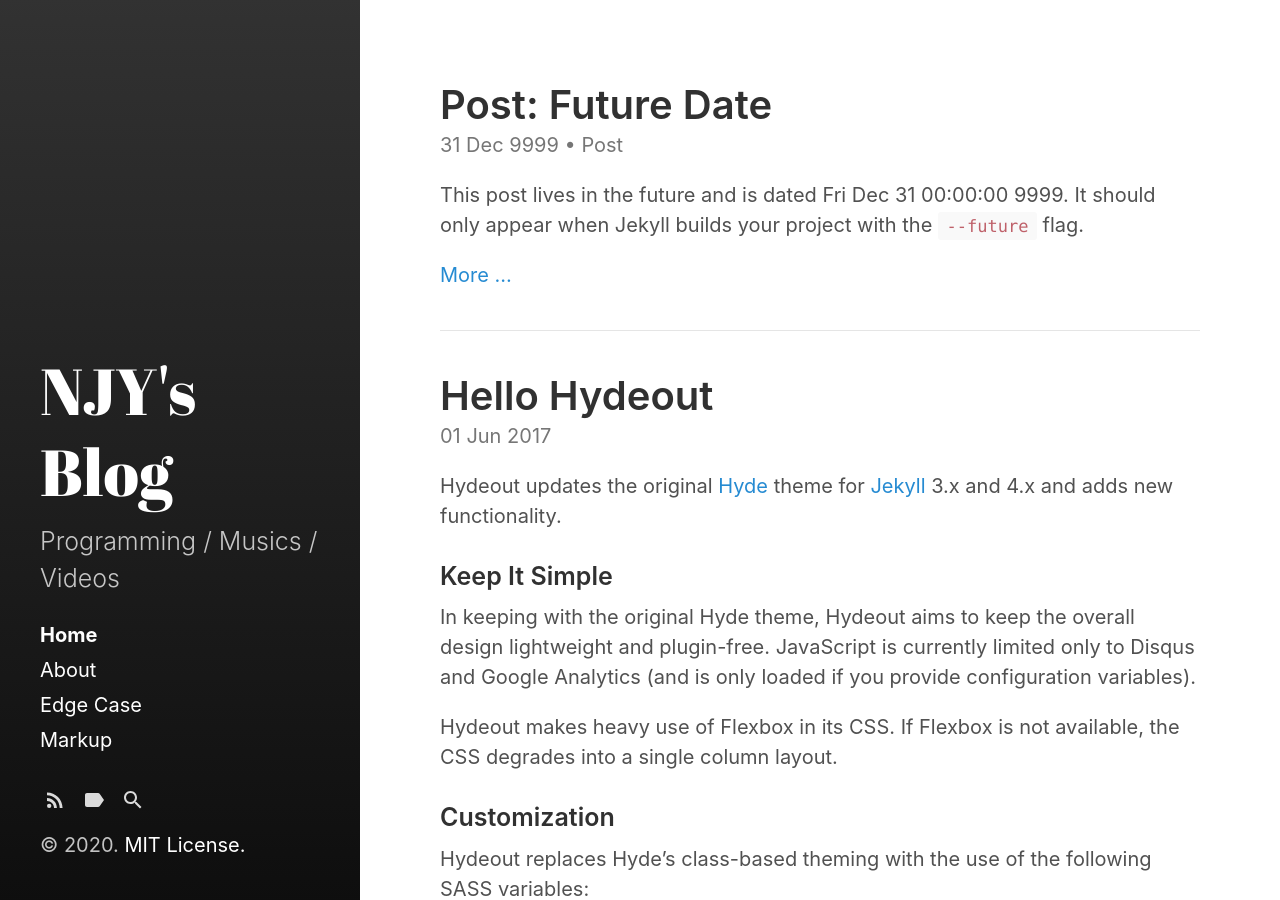
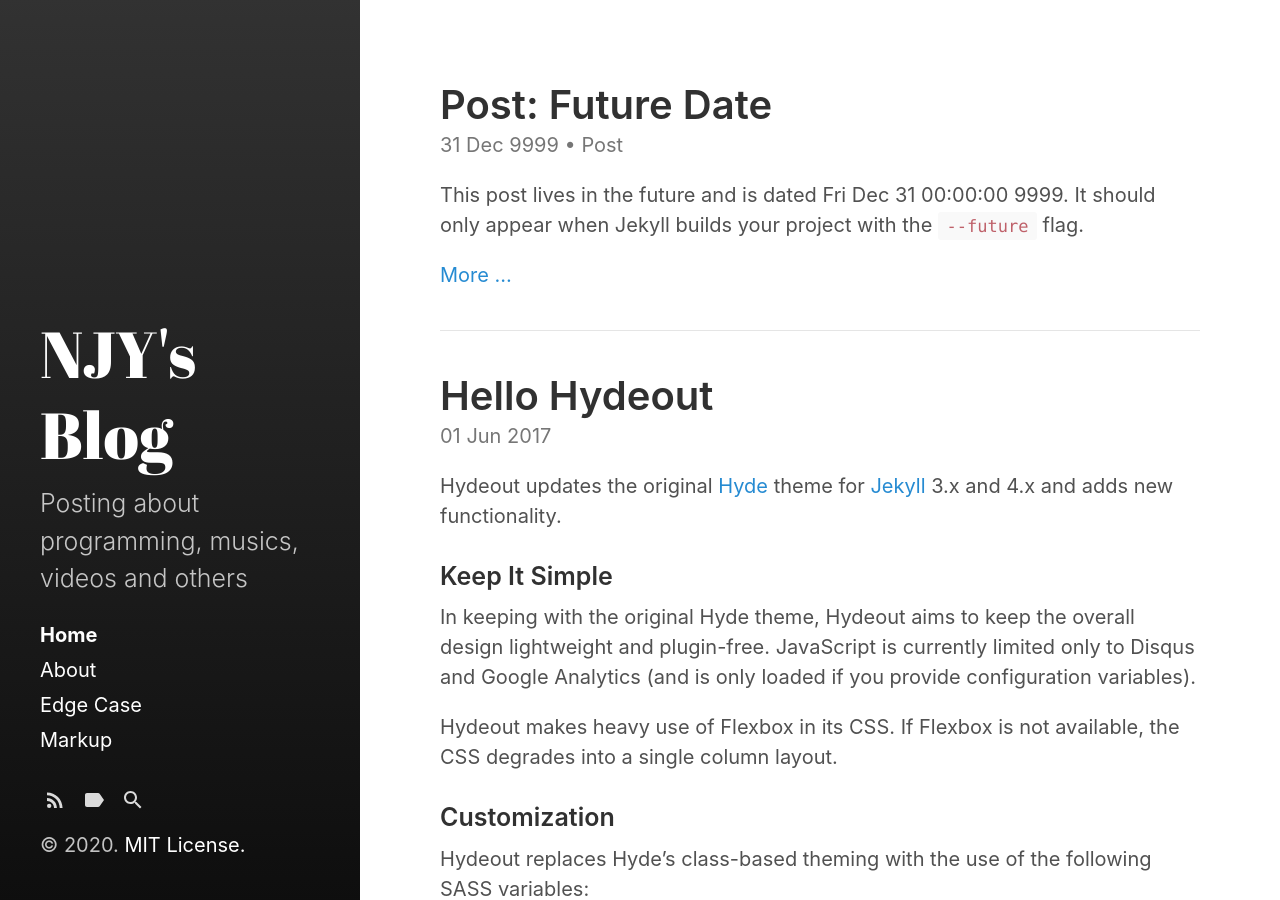
Before and after one commit to jynah92/jynah92.github.io, a Jekyll site: the page built from index.html, in a window 1280 px wide and 900 px high. Built offline with Jekyll 4.4.1, drawn with Linux system fonts in a browser that asks for light colours; the list of posts is cut into pages by our own code.

Commit message:
Update _config.yml

```diff
--- a/_config.yml
+++ b/_config.yml
@@ -4,8 +4,8 @@ highlighter:      rouge
 
 # Setup
 title:            NJY's Blog
-tagline:          'Programming / Musics / Videos'
-description:      'Programming / Musics / Videos'
+tagline:          'Programming / Musics / Videos / ETC'
+description:      'Posting about programming, musics, videos and others'
 url:              https://jynah92.github.io
 baseurl:          ''
                   # the optional subpath of your site, e.g. "/blog"
@@ -15,8 +15,8 @@ baseurl:          ''
                   # sidebar_blog_link below.
 
 author:
-  name:           'Andrew Fong'
-  url:            https://twitter.com/fongandrewc
+  name:           'NJY'
+  url:            https://www.instagram.com/njy_ig
 
 paginate:         5
 # paginate_path:    '/page:num'
```
